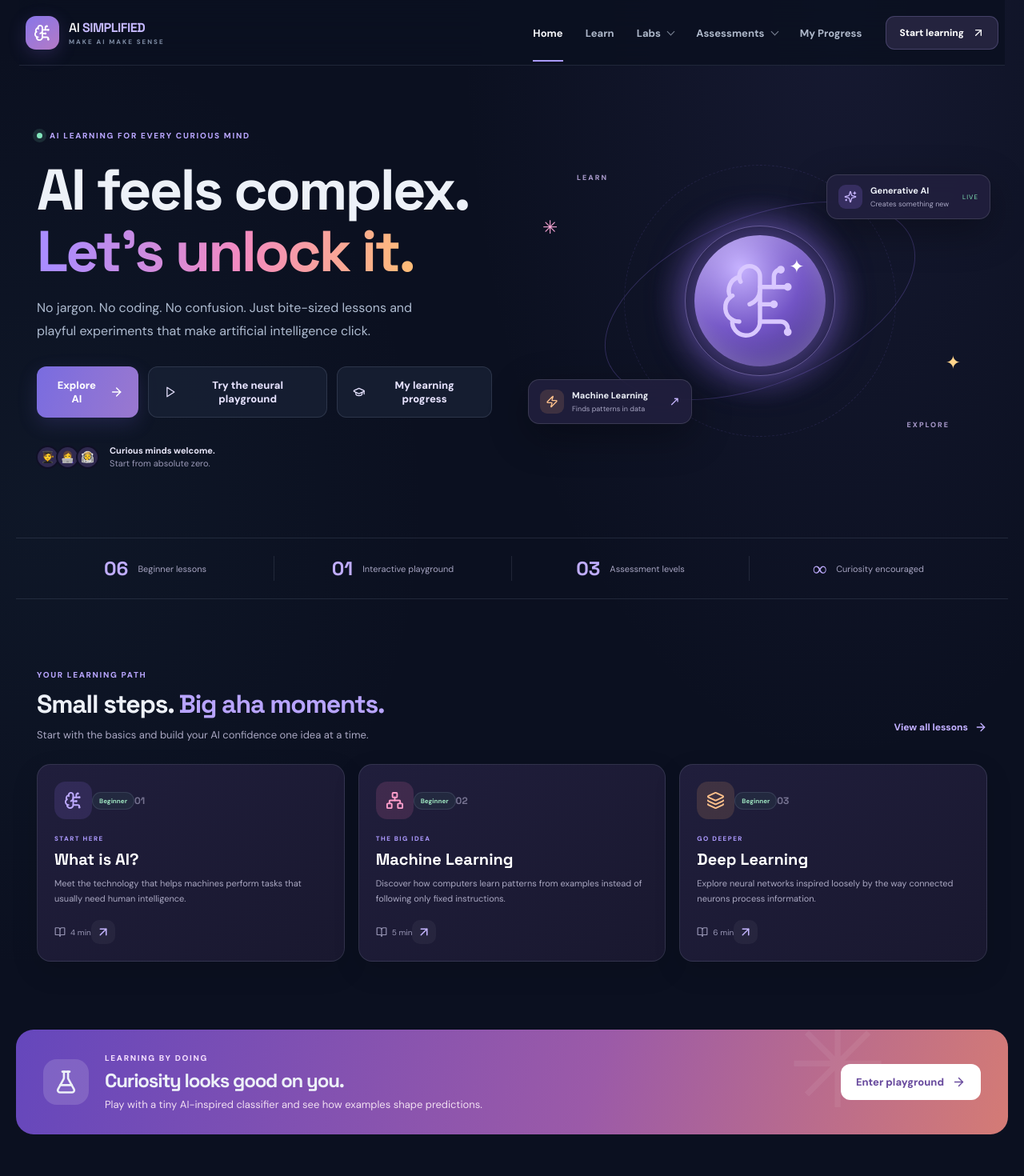
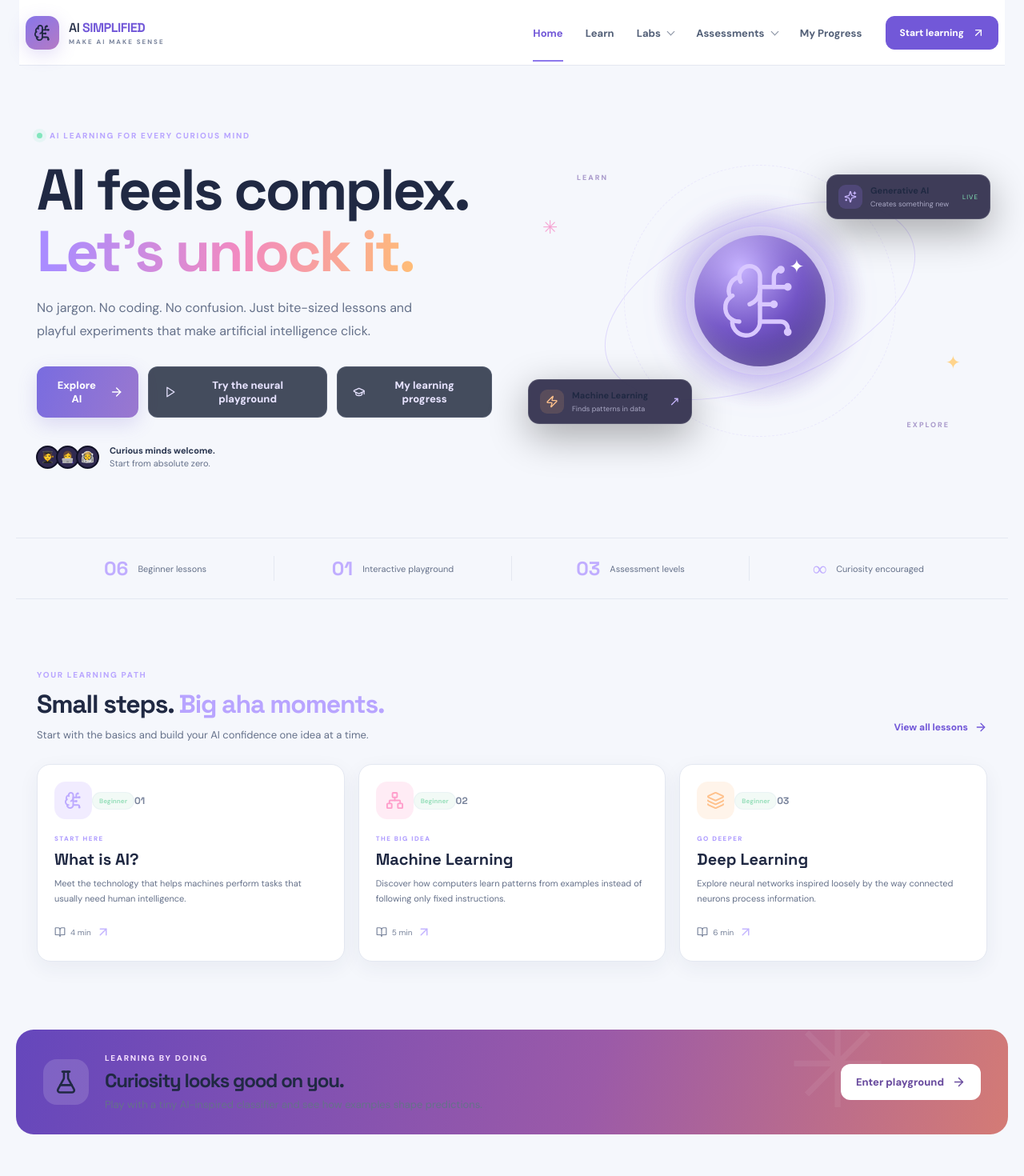
Before and after one commit to quantum-rakhi/ai-simplified, a React (Vite) app: page / in a window 1280 px wide. Shown: the top 1470 px of the page at 80% size. Built offline with nearby package versions, Linux system fonts and the light colour scheme.

Commit message:
Implement light learning theme in premium.css
Added a new light learning theme with custom CSS variables and styling for various components.

```diff
--- a/src/premium.css
+++ b/src/premium.css
@@ -264,3 +264,158 @@ body {
   .hero { min-height: 0; padding-top: 48px; }
   .hero h1 { letter-spacing: -2px; }
 }
+
+/* AI SIMPLIFIED — LIGHT LEARNING THEME */
+:root {
+  --bg: #f5f7fc;
+  --panel: #ffffff;
+  --muted: #65718a;
+  --line: #e4e8f1;
+  --purple: #7258d8;
+  --pink: #c46ca7;
+  --cyan: #3999ae;
+}
+
+body {
+  background: #f5f7fc !important;
+  color: #202943 !important;
+}
+
+.app-shell {
+  background: #f5f7fc;
+  color: #202943;
+}
+
+.topbar {
+  background: rgba(255,255,255,.94);
+  border-bottom: 1px solid #e4e8f1;
+}
+
+.brand { color: #202943; }
+.brand b { color: #7258d8; }
+.brand small { color: #77829a; }
+
+.nav-links > button,
+.nav-menu > summary {
+  color: #536078;
+}
+.nav-links .nav-active,
+.nav-menu > summary.nav-active {
+  color: #7258d8;
+  border-bottom-color: #8d78ec;
+}
+
+.nav-dropdown {
+  background: #fff;
+  border-color: #e4e8f1;
+  box-shadow: 0 15px 40px rgba(40,50,80,.12);
+}
+.nav-dropdown button { color: #39445d; }
+.nav-dropdown button:hover,
+.nav-dropdown button.nav-active {
+  color: #7258d8;
+  background: #f1efff;
+}
+
+.top-cta {
+  color: #fff;
+  background: #7258d8;
+  border-color: #7258d8;
+}
+.top-cta:hover { background: #6047c4; }
+
+.hero-lede,
+.page-intro p,
+.section-heading p,
+.bottom-cta p,
+.play-banner p {
+  color: #65718a;
+}
+
+.hero-proof { color: #65718a; }
+.hero-proof b { color: #27334d; }
+
+.stats-strip { border-color: #e4e8f1; }
+.stats-strip div { border-color: #e4e8f1; }
+.stats-strip span { color: #65718a; }
+
+.lesson-card,
+.learner-panel,
+.roadmap-card,
+.chapter-card,
+.assessment-card,
+.quiz-card,
+.lab-card,
+.visual-lab-card {
+  background: #fff;
+  color: #27334d;
+  border: 1px solid #e4e8f1;
+  box-shadow: 0 8px 26px rgba(40,50,80,.06);
+}
+
+.lesson-card h3,
+.roadmap-card h3,
+.chapter-card h3 {
+  color: #202943;
+}
+.lesson-card p,
+.chapter-card p {
+  color: #65718a;
+}
+.card-number,
+.card-bottom { color: #77829a; }
+
+.page-main,
+.section-wrap { color: #202943; }
+
+.search-box {
+  background: #fff;
+  border-color: #e1e5ef;
+  color: #7258d8;
+  box-shadow: 0 5px 20px rgba(40,50,80,.04);
+}
+.search-box input { color: #27334d; }
+.search-box input::placeholder { color: #929bb0; }
+
+.level-card {
+  background: #fff;
+  border-color: #e4e8f1;
+  color: #27334d;
+}
+.level-card .level-description { color: #65718a; }
+.level-filter {
+  background: #fff;
+  border-color: #e1e5ef;
+  color: #536078;
+}
+.level-filter.active {
+  background: #eeeaff;
+  color: #654bc8;
+  border-color: #bcb0f4;
+}
+
+.text-link { color: #7258d8; }
+
+.footer {
+  background: #fff;
+  border-top: 1px solid #e4e8f1;
+}
+.footer-inner > p,
+.footer-bottom { color: #77829a; }
+.footer a { color: #7258d8; }
+
+.mobile-menu {
+  background: #fff;
+  border-color: #e4e8f1;
+  color: #27334d;
+}
+
+@media (max-width: 920px) {
+  .nav-links {
+    background: rgba(255,255,255,.99);
+    border-color: #e4e8f1;
+    box-shadow: 0 20px 40px rgba(40,50,80,.12);
+  }
+  .nav-links > button,
+  .nav-menu > summary { color: #536078; }
+}
```
